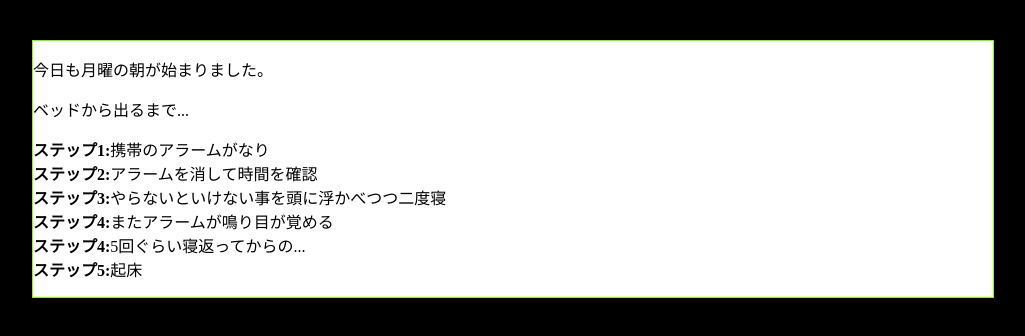
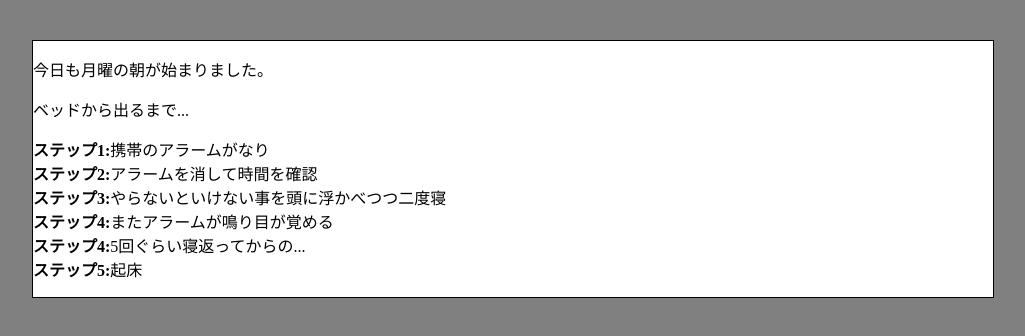
Before and after one commit to Reeeeeeeen3/web2-4, a plain HTML site: page index.html in a window 1280 px wide. Shown: the whole page, without its empty margins (127-1152 px from the left). Drawn offline with Linux system fonts and the light colour scheme.

Commit message:
Update default.css

```diff
--- a/css/default.css
+++ b/css/default.css
@@ -1,13 +1,13 @@
 @charset "UTF-8";
 body{
-  background-color: #000000;
+  background-color: #808080;
 }
 
 #main{
   width: 960px;
   margin: 40px auto;
   padding: 40xp 80xp;
-  border: #7fff00 1px solid;
+  border: #000000 1px solid;
   background-color: #ffffff;
 }
 .steps{
```
